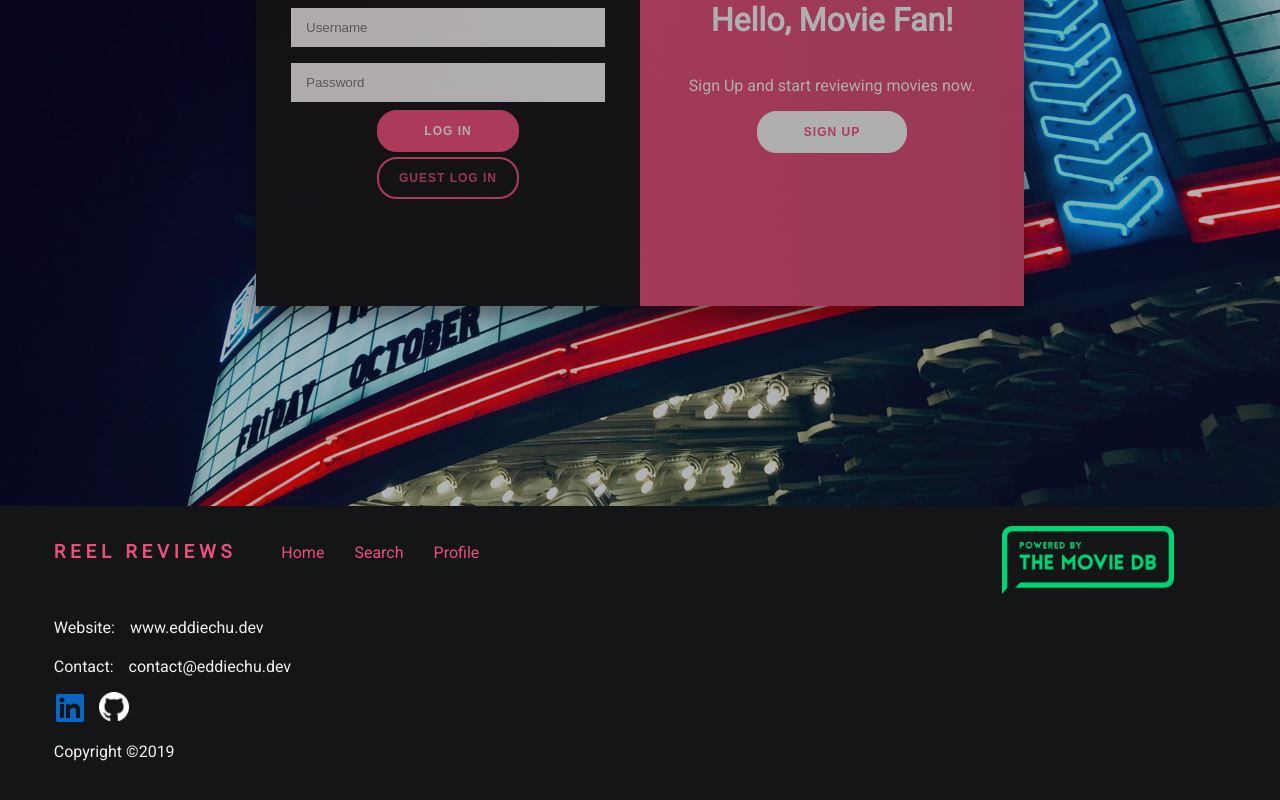
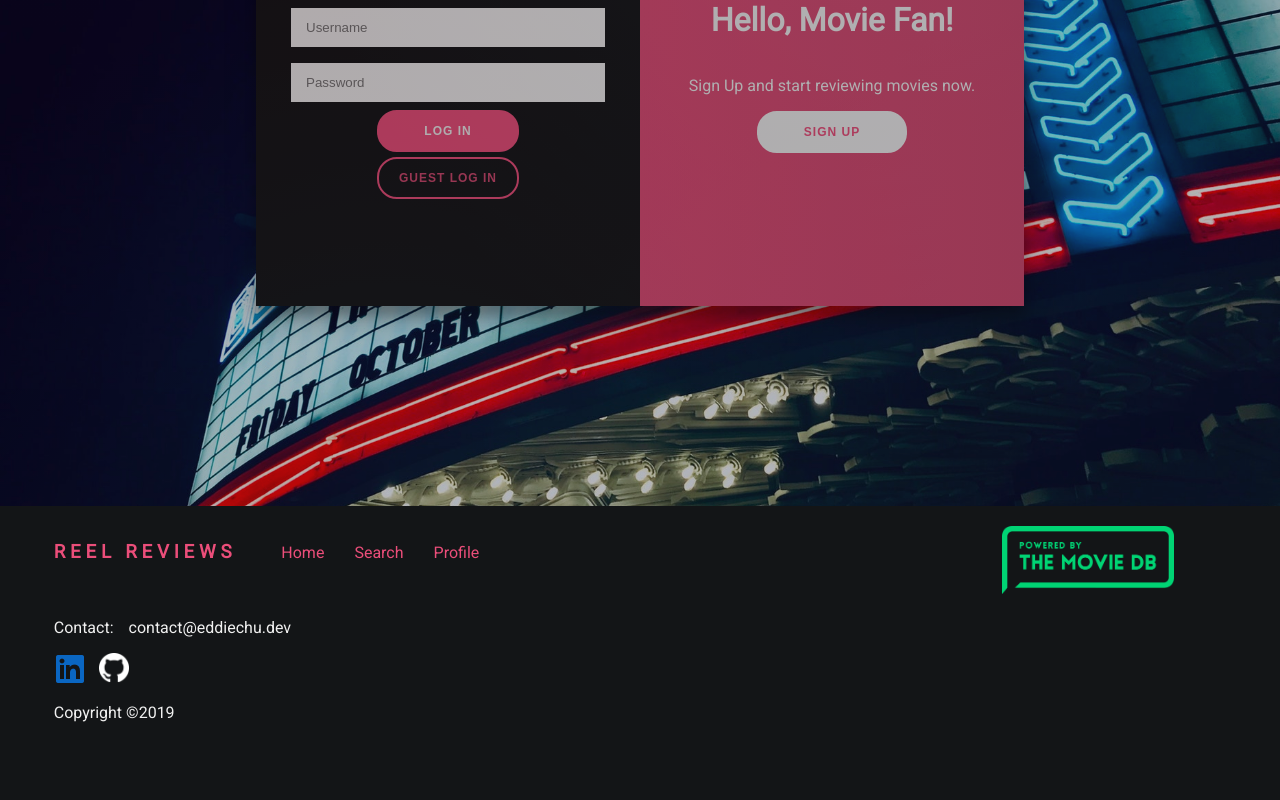
Before and after one commit to Kaleidics/reel-reviews, a React (Create React App) app: page /login in a window 1280 px wide. Shown: the part 374-1174 px from the top of the page. Built offline with nearby package versions, Linux system fonts and the light colour scheme; no server answers.

Commit message:
temp remove myinfo

```diff
--- a/src/components/Footer/Footer.js
+++ b/src/components/Footer/Footer.js
@@ -20,7 +20,7 @@ export default class Footer extends React.Component {
                         </ul>
                     </ul>
                     <ul className="contact">
-                        <li><span>Website:</span><a href="https://eddiechu.dev/" target="_blank" rel="noopener noreferrer" aria-label="www.eddiechu.dev">www.eddiechu.dev</a> </li>
+                        {/* <li><span>Website:</span><a href="https://eddiechu.dev/" target="_blank" rel="noopener noreferrer" aria-label="www.eddiechu.dev">www.eddiechu.dev</a> </li> */}
                         <li><span>Contact:</span><a href="mailto:contact@eddiechu.dev" target="_top" aria-label="contact@eddiechu.dev">contact@eddiechu.dev</a></li>
                     </ul>
                     <ul className="social">
```
